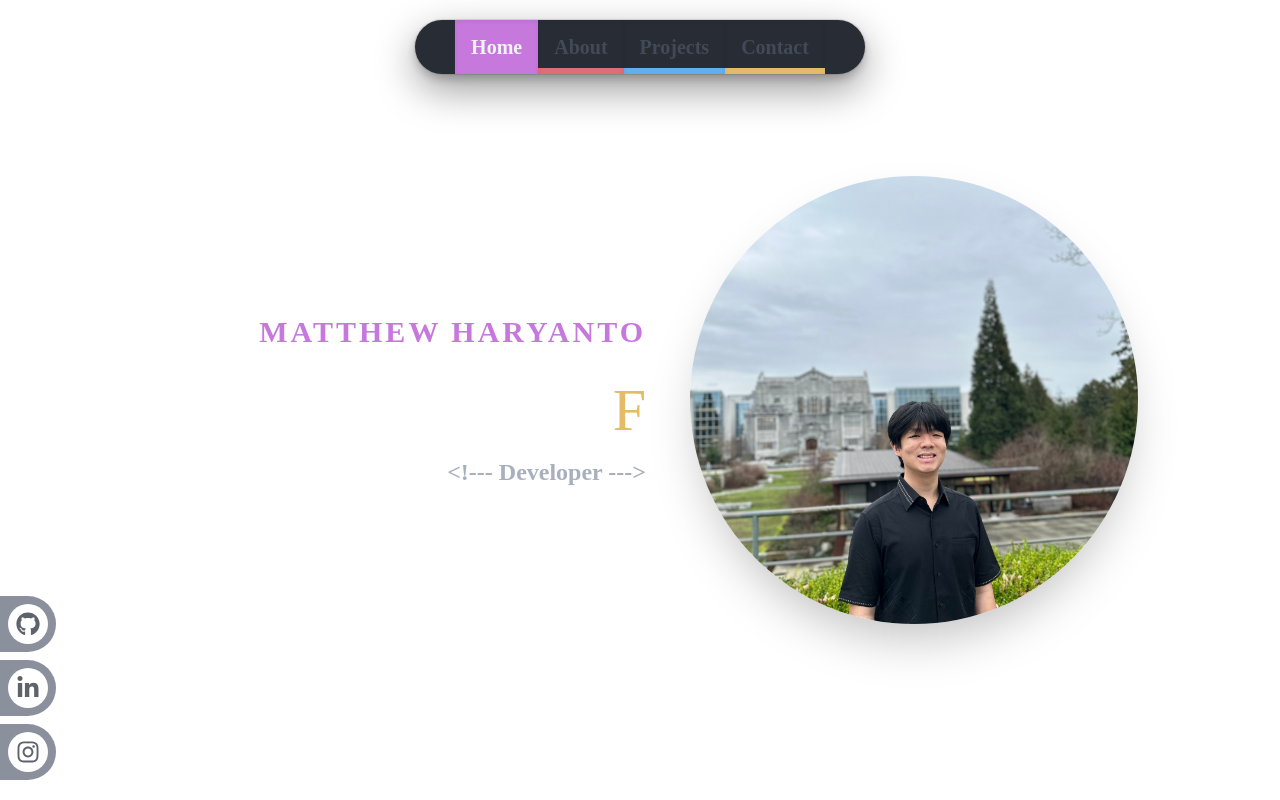
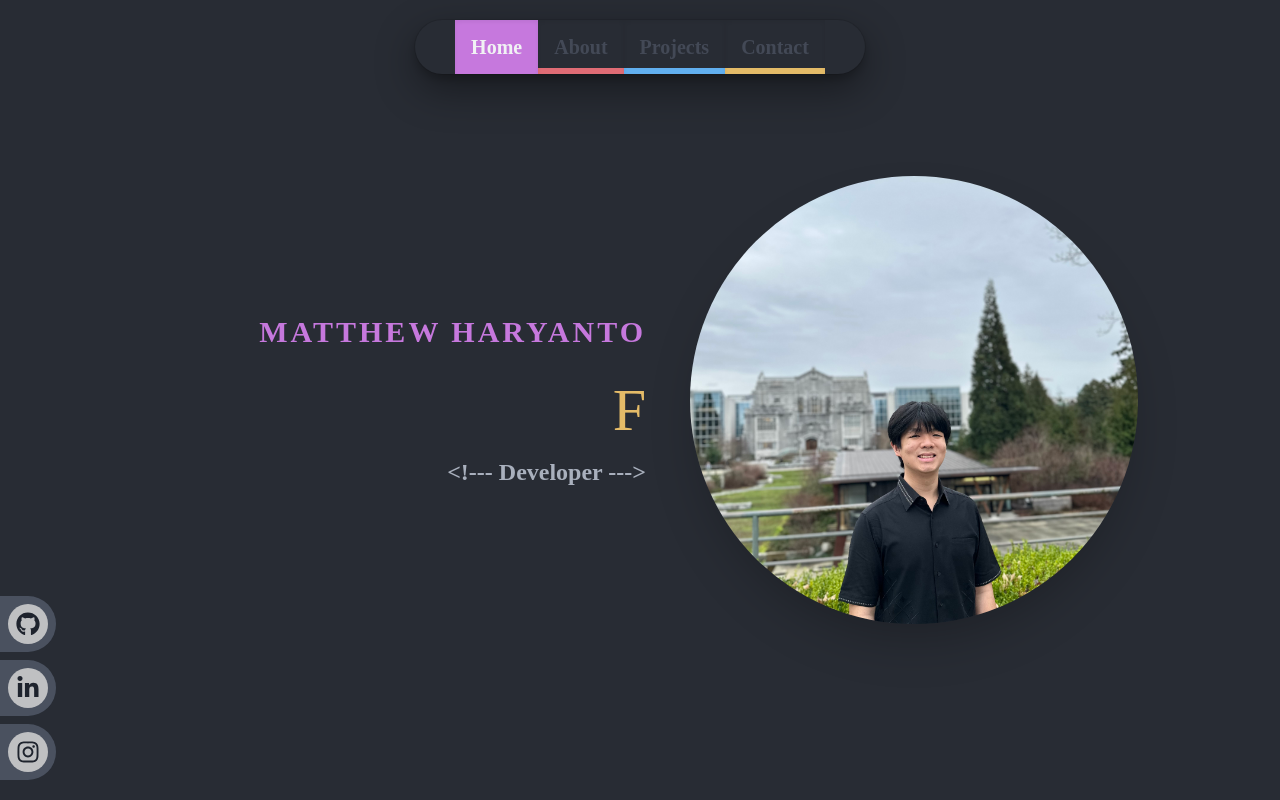
Before and after one commit to MatthewAnder/personal-portfolio, a Next.js app: page / in a window 1280 px wide. Shown: the top 800 px of the page. Built offline with nearby package versions, Linux system fonts and the light colour scheme.

Commit message:
Revert "error"
This reverts commit efd154337073204f974c8cf3d6c46f3bf833051e.

```diff
--- a/src/app/layout.tsx
+++ b/src/app/layout.tsx
@@ -1,3 +1,4 @@
+import type { Metadata } from "next";
 // Chakra Provider Component
 import { Providers } from "@/app/providers";
 import Navbar from "@/components/Navbar";
--- a/src/app/page.tsx
+++ b/src/app/page.tsx
@@ -1,13 +1,15 @@
 "use client";
 
-import Typewriter from "@/components/Typewriter";
 import { Box, Center, Flex, Heading, Image, VStack } from "@chakra-ui/react";
 import { motion } from "framer-motion";
+import { ReactChild } from "react";
+import Typewriter from "@/components/Typewriter";
 
 // Import Sections
 import About from "@/components/sections/About";
 import Contact from "@/components/sections/Contact";
 import Projects from "@/components/sections/Projects";
+import SkillsSlider from "@/components/SkillsSlider";
 
 const Page = () => {
   return (
@@ -57,8 +59,7 @@ const Title = () => {
         >
           MATTHEW HARYANTO
         </Heading>
-        <Typewriter />
-
+        <AnimatedText />
         <Heading
           as="h2"
           fontSize={{ base: "xl", lg: "2xl" }}
@@ -70,6 +71,10 @@ const Title = () => {
       </VStack>
     </motion.div>
   );
+};
+
+const AnimatedText = () => {
+  return <Typewriter />;
 };
 
 const Picture = () => {
--- a/src/app/providers.tsx
+++ b/src/app/providers.tsx
@@ -1,6 +1,13 @@
+"use client";
+import { SpeedInsights } from "@vercel/speed-insights/next";
 import { ChakraProvider } from "@chakra-ui/react";
 //Custom themes
 import { theme } from "./theme";
 export function Providers({ children }: { children: React.ReactNode }) {
-  return <ChakraProvider theme={theme}>{children}</ChakraProvider>;
+  return (
+    <ChakraProvider theme={theme}>
+      <SpeedInsights />
+      {children}
+    </ChakraProvider>
+  );
 }
--- a/src/app/theme.ts
+++ b/src/app/theme.ts
@@ -15,7 +15,7 @@ export const theme = extendTheme({
   styles: {
     global: {
       "html, body": {
-        background: "#fff",
+        background: "#282c34",
       },
       p: {
         color: "#e4bb68",
--- a/src/components/Typewriter.tsx
+++ b/src/components/Typewriter.tsx
@@ -1,5 +1,3 @@
-"use client";
-
 import { useEffect } from "react";
 import { animate, motion, useMotionValue, useTransform } from "framer-motion";
 import { Box } from "@chakra-ui/react";
```
